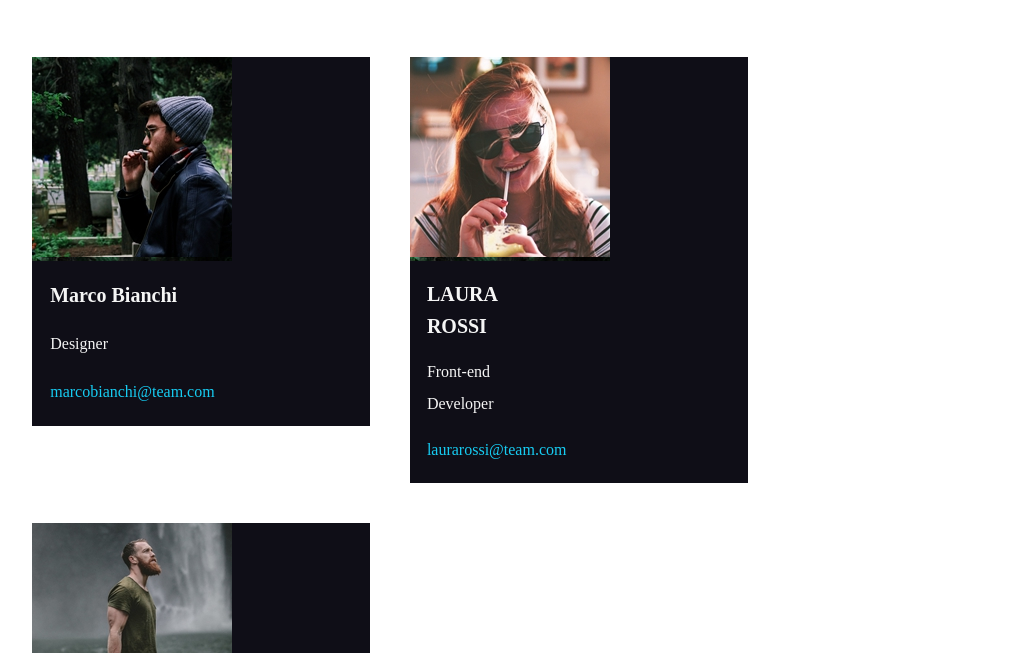
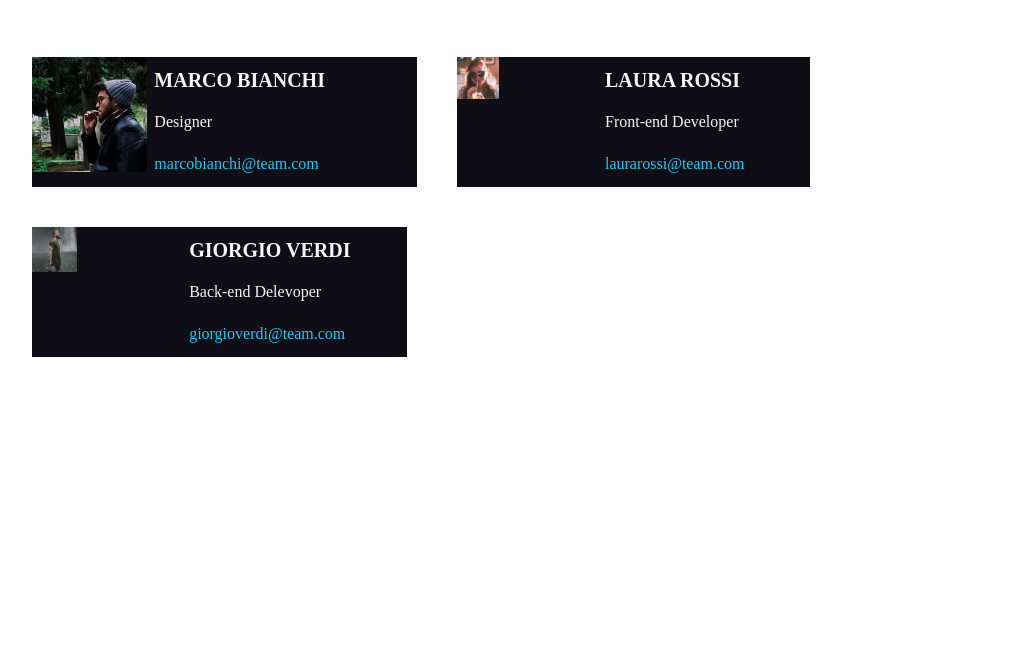
Before and after one commit to pyroYV/html-css-float-cards, a plain HTML site: page index.html in a window 1280 px wide. Shown: the part 147-800 px from the top of the page, without its empty margins (116-1135 px from the left). Drawn offline with Linux system fonts and the light colour scheme.

Commit message:
problemi con foto e carte

```diff
--- a/css/style.css
+++ b/css/style.css
@@ -37,7 +37,7 @@ header{
 
 .carta{
     background-color: #0f0e17;
-    width: 33%;
+    width: calc(100%/3+20px);
     float:left;
     margin: 20px;
 }
@@ -45,21 +45,28 @@ header{
 
 
 .foto-carta{
-    background-image:url("../img/male1.png");
-    background-size: contain;
+   /*  background-image:url("../img/male1.png"); */
+    /* background-size: contain; */
+    float: left;
+    width: 40%;
+}
+
+.carta img{
+    width: 30%;
     float: left;
 }
 
 .info-carta{
-    padding: 10px;
+    padding: 2px;
     color: whitesmoke;
     float: left;
     line-height:2rem;
     overflow: hidden;
+    width: 60%;
 }
 
 .info-carta>p {
-    padding:5%;
+    padding:5px;
 }
 
 .nome{
--- a/index.html
+++ b/index.html
@@ -19,9 +19,9 @@
     <main>
         <section class="contenitore">
             <div class="carta clearfix">
-                <div class="foto-carta"><img src="./img/male1.png" alt=ragazzo1"></div>
+                <!-- <div class="foto-carta"> --><img src="./img/male1.png" alt=ragazzo1"><!-- </div> -->
                 <div class="info-carta">
-                    <p class="nome">Marco Bianchi</p>
+                    <p class="nome">MARCO BIANCHI</p>
                     <p>Designer</p>
                     <p> <a href="mailto:">marcobianchi@team.com</a></p>
                 </div>
```
